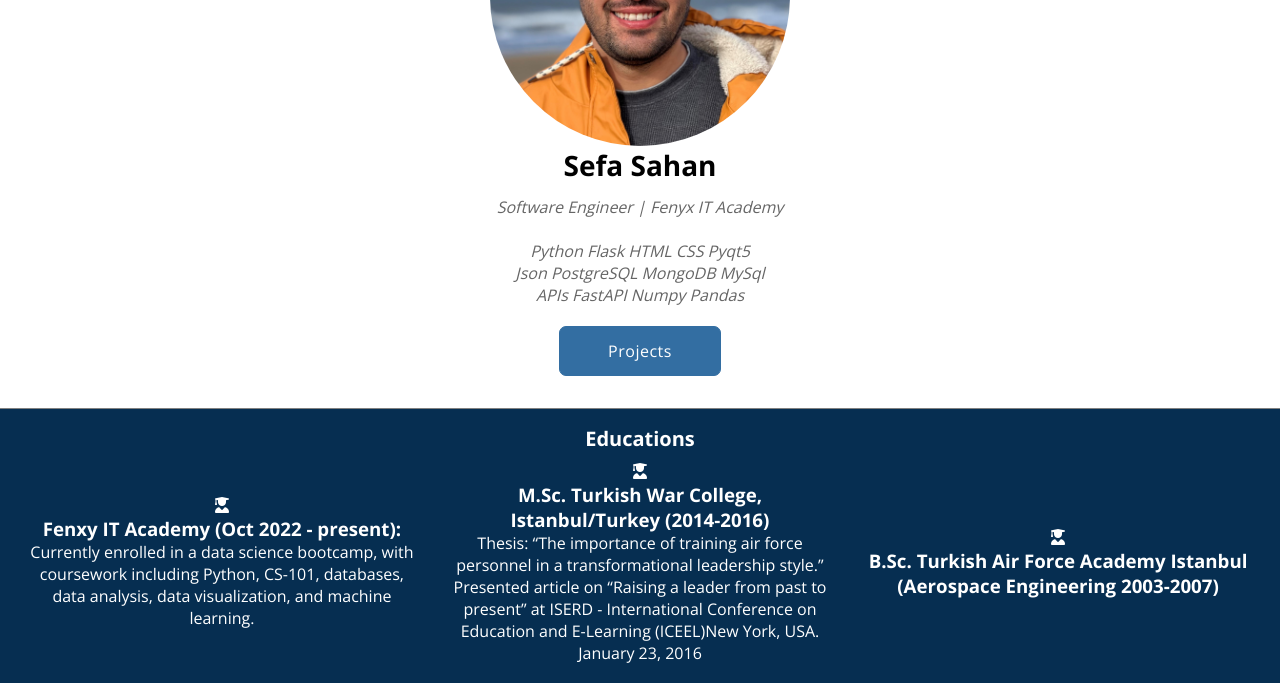
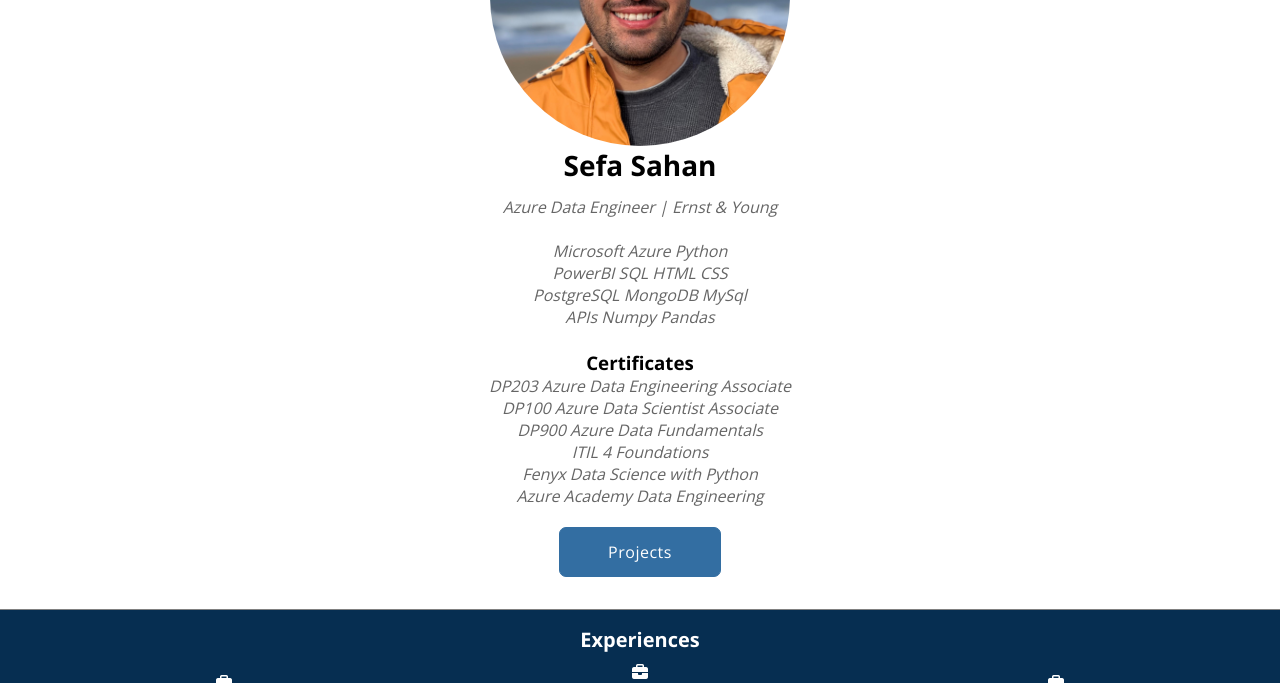
Before and after one commit to SefaSAHAN/Personal_page, a Flask app: page / in a window 1280 px wide. Shown: the part 256-939 px from the top of the page. Run offline with Flask 2, Linux system fonts and the light colour scheme.

Commit message:
cpntent update

```diff
--- a/static/css/global.css
+++ b/static/css/global.css
@@ -55,7 +55,28 @@
     width:100%;
     text-align: center;
 }
+/*experience*/
 
+#training2{
+    color:#fff;
+    padding:1rem;
+}
+#training2 .items2{
+    display:flex;
+    justify-content: space-between;
+    align-items:center;
+
+
+}
+#training2 .items2 .item2{
+    flex:30%;
+    text-align:center;
+    padding:0.5rem;
+}
+#training2 .items2 .item2:hover{
+    color:#FFFF14 ;
+    opacity:0.6;
+}
 /*educations*/
 
 #training{
@@ -68,12 +89,12 @@
     align-items:center;
 }
 #training .items .item{
-    width:33%;
+    flex:1;
     text-align:center;
     padding:0.5rem;
 }
 #training .items .item:hover{
-    color:red;
+    color:#FFFF14 ;
     opacity:0.6;
 }
 
--- a/static/css/mobile.css
+++ b/static/css/mobile.css
@@ -17,6 +17,13 @@ html{
 #training .items .item{
     width:100%;
 }
+
+#training2 .items2{
+    flex-direction: column;
+}
+#training2 .items2 .item2{
+    width:100%;
+}
 .projects .project{
     flex-direction: column;
     align-items: center;
--- a/templates/index.html
+++ b/templates/index.html
@@ -44,23 +44,63 @@
   <section id="home">
     <img src="{{ url_for('static', filename='images/sefa2.jpg') }}" alt="image">
     <div class="name text-center"><h2 class="heading-big">Sefa Sahan</h2>
-    <p>Software Engineer | Fenyx IT Academy</p>
+    <p>Azure Data Engineer | Ernst & Young </p>
     <br>
-    <p>Python Flask HTML CSS Pyqt5</p>
-    <p>Json PostgreSQL MongoDB MySql</p>
-    <p>APIs FastAPI Numpy Pandas</p>
+    <p>Microsoft Azure Python</p>
+    <p>PowerBI SQL HTML CSS</p>
+    <p>PostgreSQL MongoDB MySql</p>
+    <p>APIs Numpy Pandas</p>
+    <br>
+    <h3>Certificates</h3>
+    <p>DP203 Azure Data Engineering Associate</p>
+    <p>DP100 Azure Data Scientist Associate</p>
+    <p>DP900 Azure Data Fundamentals</p>
+    <p>ITIL 4 Foundations</p>
+    <p>Fenyx Data Science with Python</p>
+    <p>Azure Academy Data Engineering</p>
     </div>
     <a href="#projects" class="btn btn-primary"> Projects</a>
   </section>
-  <!-- Educations -->
-  <section id="training" class="bg-dark-blue">
+  <!-- Experiences -->
+
+  <section id="training2" class="bg-dark-blue">
+    <h3 class="text-center heading-medium">Experiences</h3>
+    <div class="items2">
+        <article class="item2">
+        <i class="fa-solid fa-briefcase"></i>
+        <h3>Ernst & Young | Data engineer (Oct 2023 - Present): </h3>
+        <p>As a newly appointed Data Engineer at EY, I bring passion and expertise to drive efficient data processing in data engineering projects.</p>
+      </article>
+
+        <article class="item2">
+        <i class="fa-solid fa-briefcase"></i>
+        <h3>Econ Construction | Data analyst (Jan 2018 - May 2020): </h3>
+        <p>In a key role, focused on analyzing historical construction data, specializing in financial reports and contributing to data-driven decision-making. Additional $5M profit increase  </p>
+      </article>
+
+        <article class="item2">
+        <i class="fa-solid fa-briefcase"></i>
+        <h3>Turkish Air Force | Pilot (July 2007 - Dec 2017): </h3>
+        <p>Extensive experience in challenging flight operations and diverse Air Force missions was gained.  Excellence in high-pressure situations.Quick decision-making. </p>
+      </article>
+     </div>
+    </section>
+
+    <br>
+
+    <section id="training" class="bg-dark-blue">
     <h3 class="text-center heading-medium">Educations</h3>
     <div class="items">
+        <article class="item">
+        <i class="fa-solid fa-user-graduate"></i>
+        <h3>Azure / ITPH academy (July 2023 - Oct 2023): </h3>
+        <p>Enrolled in a Azure data engineering course, with coursework including Azure data engineering DP203, DP900, ITIL certification, PowerBI, Azure Databricks, Azure data factory       </p>
+      </article>
 
       <article class="item">
         <i class="fa-solid fa-user-graduate"></i>
-        <h3>Fenxy IT Academy (Oct 2022 - present): </h3>
-        <p>Currently enrolled in a data science bootcamp, with coursework including Python, CS-101, databases, data analysis, data visualization, and machine learning.       </p>
+        <h3>Fenxy IT Academy (Oct 2022 - May 2023): </h3>
+        <p>Enrolled in a data science bootcamp, with coursework including Python, CS-101, databases, data analysis, data visualization, and machine learning.       </p>
       </article>
       <article class="item">
         <i class="fa-solid fa-user-graduate"></i>
@@ -80,6 +120,29 @@
     <div class="container">
       <div class="projects">
         <!-- Project1 -->
+        <div class="project">
+          <div class="project-image">
+            <div class="container">
+              <iframe width="340" height="191.25" src="https://www.youtube.com/embed/3F1bcBjjIF0?si=9tYNSS6s8_UIG85b" title="YouTube video player"
+              frameborder="0" allow="accelerometer; autoplay; clipboard-write; encrypted-media; gyroscope; picture-in-picture; web-share"
+              allowfullscreen></iframe>
+            </div>
+            <span><a href="https://github.com/SefaSAHAN" target="_blank" title="Azure Data Engineering Project"><i class="fa-brands fa-github"></i></a></span>
+          </div>
+          <div class="project-info">
+            <div class="text text-title">
+              Azure Data Engineering Project
+            </div>
+            <div class="text text-opacity">Azure Data Engineering Project</div>
+            <div class="tools text text-opacity">
+                <p>With a focus on unified data handling, our Medallion process transforms raw CSV data through Azure Data Lake and Databricks,
+                culminating in impactful Power BI reports. Guided by Scrum, our collaborative team seamlessly navigated challenges.
+                Databricks emerged as our project's linchpin, offering a unified, scalable, and collaborative platform. <a href="https://github.com/SefaSAHAN/Shark-Poker-AI-Project" target="_blank" title="Shark Poker Bot"><i class="fa-brands fa-github"></i></a></p>
+              </div>
+            <div class="rating"></div>
+          </div>
+        </div>
+        <!-- Project2 -->
         <div class="project">
           <div class="project-image">
             <div class="container">
@@ -103,7 +166,7 @@
             <div class="rating"></div>
           </div>
         </div>
-        <!-- Project2 -->
+        <!-- Project3 -->
         <div class="project">
           <div class="project-image">
             <div class="container">
@@ -124,7 +187,7 @@
             <div class="rating"></div>
           </div>
         </div>
-        <!-- Project3 -->
+        <!-- Project4 -->
         <div class="project">
           <div class="project-image">
             <div class="container">
@@ -146,7 +209,7 @@
             <div class="rating"></div>
           </div>
         </div>
-        <!-- Project4 -->
+        <!-- Project5 -->
         <div class="project">
           <div class="project-image">
             <div class="container">
@@ -169,7 +232,7 @@
             <div class="rating"></div>
           </div>
         </div>
-        <!-- Project5 -->
+        <!-- Project6 -->
         <div class="project">
           <div class="project-image">
             <div class="container">
@@ -222,7 +285,6 @@
 
         <button type="submit" class="btn btn-block">Submit</button>
     </form>
-
       <ul>
         <li><a href="https://www.linkedin.com/in/sefa-sahan-498ba2252/" target="_blank" title="Linkedin"><i class="fa-brands fa-linkedin"></i></a></li>
         <li><a href="https://github.com/SefaSAHAN" target="_blank" title="Github"><i class="fa-brands fa-github"></i></a></li>
```
